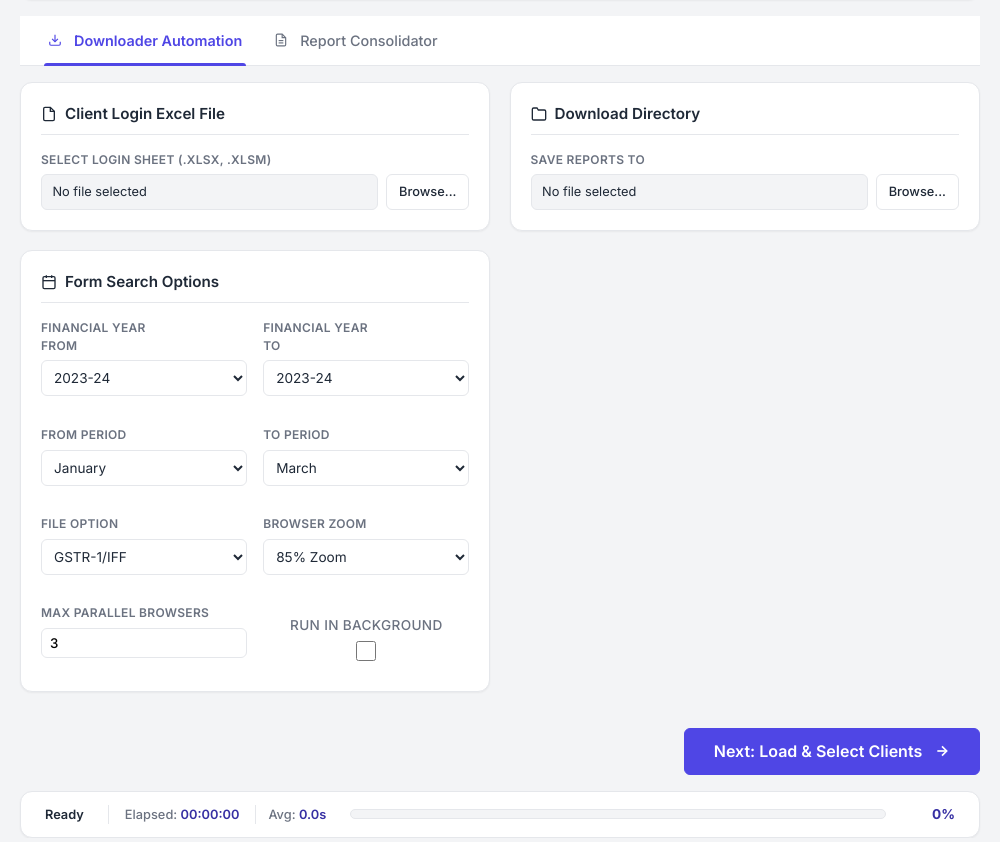
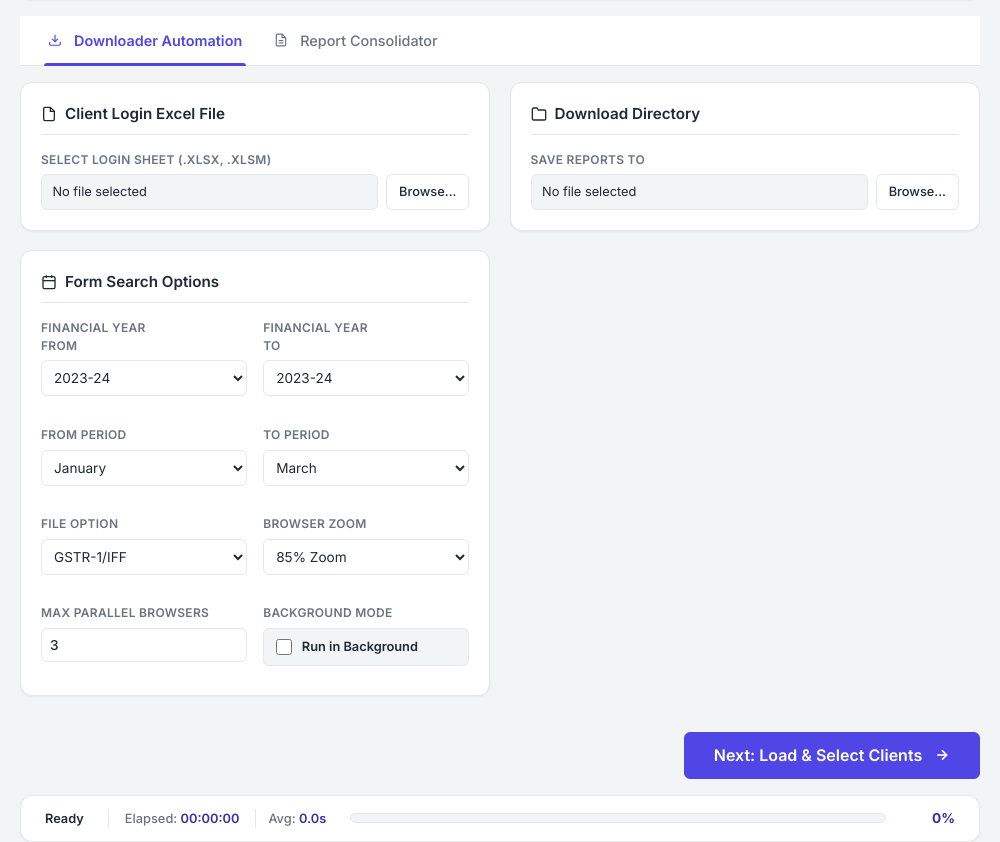
Before and after one commit to KingOfKings01/GST-Rejected-Credit-Note-Downloader, an Electron app: page src/index.html in a window 1000 px wide. Shown: the part 107-949 px from the top of the page. Drawn offline with Linux system fonts and the light colour scheme; no server answers.

Commit message:
Style configurations and fix alignment for parallel browser controls

```diff
--- a/src/index.css
+++ b/src/index.css
@@ -638,7 +638,8 @@ footer {
   margin-bottom: 0.5rem;
 }
 
-.auth-form input[type="email"] {
+.auth-form input[type="email"],
+.auth-form input[type="text"] {
   width: 100%;
   padding: 0.75rem 1rem;
   border-radius: 8px;
@@ -651,7 +652,8 @@ footer {
   outline: none;
 }
 
-.auth-form input[type="email"]:focus {
+.auth-form input[type="email"]:focus,
+.auth-form input[type="text"]:focus {
   border-color: var(--primary);
   box-shadow: 0 0 0 2px rgba(99, 102, 241, 0.25);
   background: rgba(15, 23, 42, 0.8);
@@ -873,3 +875,67 @@ footer {
 .captcha-submit-btn:hover {
   background: var(--primary-hover);
 }
+
+/* Styled Configuration Fields */
+.config-number-input {
+  width: 100%;
+  padding: 0.5rem;
+  border-radius: 6px;
+  border: 1px solid var(--border);
+  background-color: var(--bg-card);
+  color: var(--text-main);
+  font-family: var(--font-sans);
+  font-size: 0.85rem;
+  font-weight: 500;
+  transition: all 0.15s ease;
+  outline: none;
+}
+
+.config-number-input:focus {
+  border-color: var(--primary);
+  box-shadow: 0 0 0 2px var(--primary-light);
+}
+
+.config-checkbox-group-wrapper {
+  display: flex;
+  flex-direction: column;
+  justify-content: flex-end;
+  height: 100%;
+}
+
+.config-checkbox-group {
+  display: flex;
+  align-items: center;
+  gap: 0.6rem;
+  padding: 0.5rem 0.75rem;
+  border: 1px solid var(--border);
+  border-radius: 6px;
+  background: var(--bg-main);
+  height: 38px;
+  cursor: pointer;
+  user-select: none;
+  transition: all 0.15s ease;
+}
+
+.config-checkbox-group:hover {
+  border-color: var(--primary-light);
+  background: var(--bg-card);
+}
+
+.config-checkbox-group input[type="checkbox"] {
+  cursor: pointer;
+  width: 16px;
+  height: 16px;
+  accent-color: var(--primary);
+  margin: 0;
+}
+
+.config-checkbox-group label {
+  cursor: pointer;
+  margin: 0;
+  font-size: 0.8rem;
+  font-weight: 600;
+  color: var(--text-main);
+  text-transform: none;
+  letter-spacing: normal;
+}
--- a/src/index.html
+++ b/src/index.html
@@ -187,11 +187,14 @@
               </div>
               <div class="form-group">
                 <label for="select-browsers">Max Parallel Browsers</label>
-                <input type="number" id="select-browsers" min="1" max="6" value="3" style="width: 100%; border: 1px solid var(--border); padding: 6px 8px; border-radius: 6px; font-weight: 500; font-family: inherit;">
+                <input type="number" id="select-browsers" min="1" max="6" value="3" class="config-number-input">
               </div>
-              <div class="form-group" style="display: flex; align-items: center; justify-content: center; flex-direction: column;">
-                <label for="chk-headless" style="cursor: pointer; margin-bottom: 6px; font-size: 0.85rem; font-weight: 500;">Run in Background</label>
-                <input type="checkbox" id="chk-headless" style="cursor: pointer; width: 20px; height: 20px; border: 1px solid var(--border); border-radius: 4px;">
+              <div class="form-group">
+                <label style="margin-bottom: 0.35rem;">Background Mode</label>
+                <div class="config-checkbox-group">
+                  <input type="checkbox" id="chk-headless">
+                  <label for="chk-headless" style="margin: 0;">Run in Background</label>
+                </div>
               </div>
             </div>
             <div id="concurrency-warning" style="display: none; background: rgba(245, 158, 11, 0.1); border: 1px solid var(--warning); color: var(--warning-text); padding: 8px 12px; border-radius: 8px; font-size: 0.8rem; margin-top: 10px; font-weight: 500; text-align: left; line-height: 1.4;">
```
